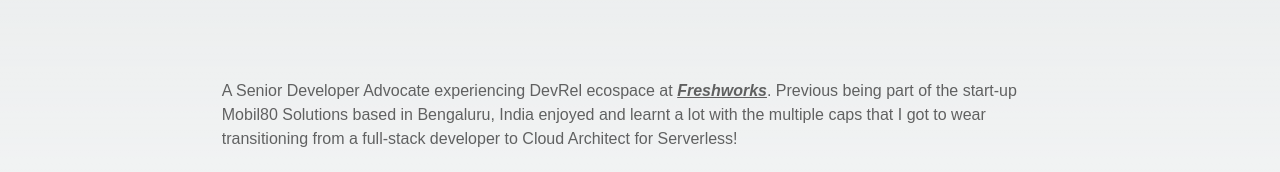
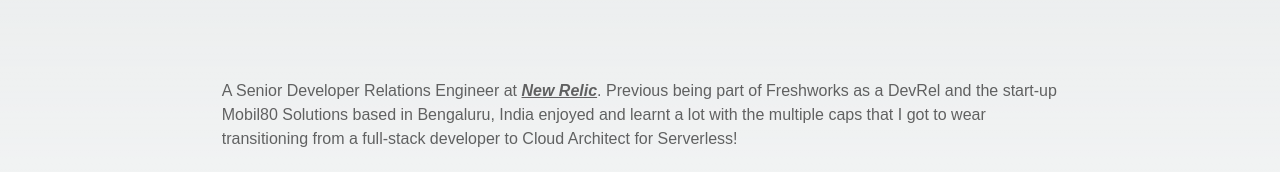
Before and after one commit to zachjonesnoel/zachjonesnoel-landing-page, a Next.js app: page / in a window 1280 px wide. Shown: the part 920-1092 px from the top of the page. Built offline with nearby package versions, Linux system fonts and the light colour scheme.

Commit message:
Update index.tsx

```diff
--- a/pages/index.tsx
+++ b/pages/index.tsx
@@ -140,7 +140,7 @@
           <div className={styles.cardCenter}>
             <div className={styles.longDescription}>
               <p >
-                A Senior Developer Advocate experiencing DevRel ecospace at <a href="https://www.freshworks.com/" target="_blank" rel="noopener noreferrer" >Freshworks</a>. Previous being part of the start-up Mobil80 Solutions based in Bengaluru, India enjoyed and learnt a lot with the multiple caps that I got to wear transitioning from a full-stack developer to Cloud Architect for Serverless!
+                A Senior Developer Relations Engineer at <a href="https://www.newrelic.com/" target="_blank" rel="noopener noreferrer" >New Relic</a>. Previous being part of Freshworks as a DevRel and the start-up Mobil80 Solutions based in Bengaluru, India enjoyed and learnt a lot with the multiple caps that I got to wear transitioning from a full-stack developer to Cloud Architect for Serverless!
               </p>
               &nbsp;
               <p>
```
